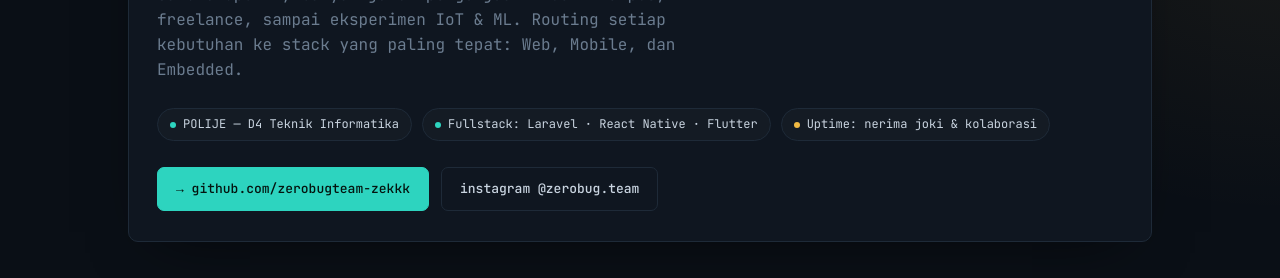
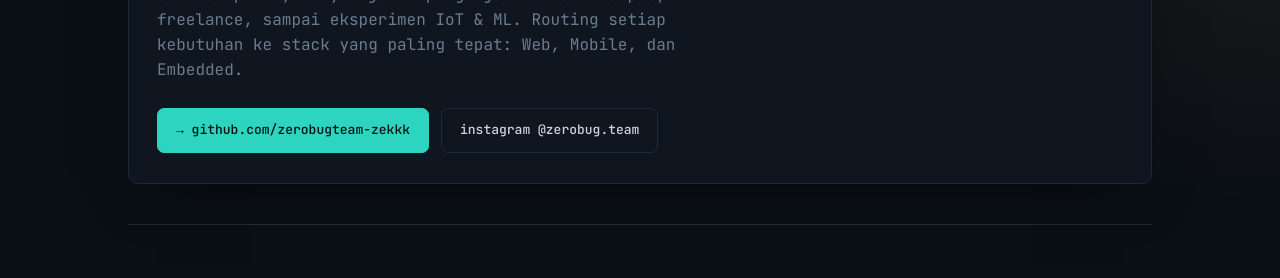
Before and after one commit to zerobugteam-zekkk/Portofoli0, a plain HTML site: page index.html in a window 1280 px wide. Shown: the part 304-582 px from the top of the page. Drawn offline with Linux system fonts and the light colour scheme.

Commit message:
Update index.html

```diff
--- a/index.html
+++ b/index.html
@@ -210,11 +210,6 @@
         <div class="prompt-line">$ <span class="cmd">whoami</span> --team</div>
         <h1 class="route-name">ZeroBug<span class="grad">.Team</span></h1>
         <p class="role-line">Satu endpoint, banyak jalur pengerjaan — dari kampus, freelance, sampai eksperimen IoT & ML. Routing setiap kebutuhan ke stack yang paling tepat: Web, Mobile, dan Embedded.</p>
-        <div class="status-row">
-          <div class="pill"><span class="pdot"></span> POLIJE — D4 Teknik Informatika</div>
-          <div class="pill"><span class="pdot"></span> Fullstack: Laravel · React Native · Flutter</div>
-          <div class="pill"><span class="pdot" style="background:var(--amber)"></span> Uptime: nerima joki & kolaborasi</div>
-        </div>
         <div class="cta-row">
           <a class="btn primary" href="https://github.com/zerobugteam-zekkk" target="_blank">→ github.com/zerobugteam-zekkk</a>
           <a class="btn ghost" href="https://www.instagram.com/zerobug.team" target="_blank">instagram @zerobug.team</a>
```
